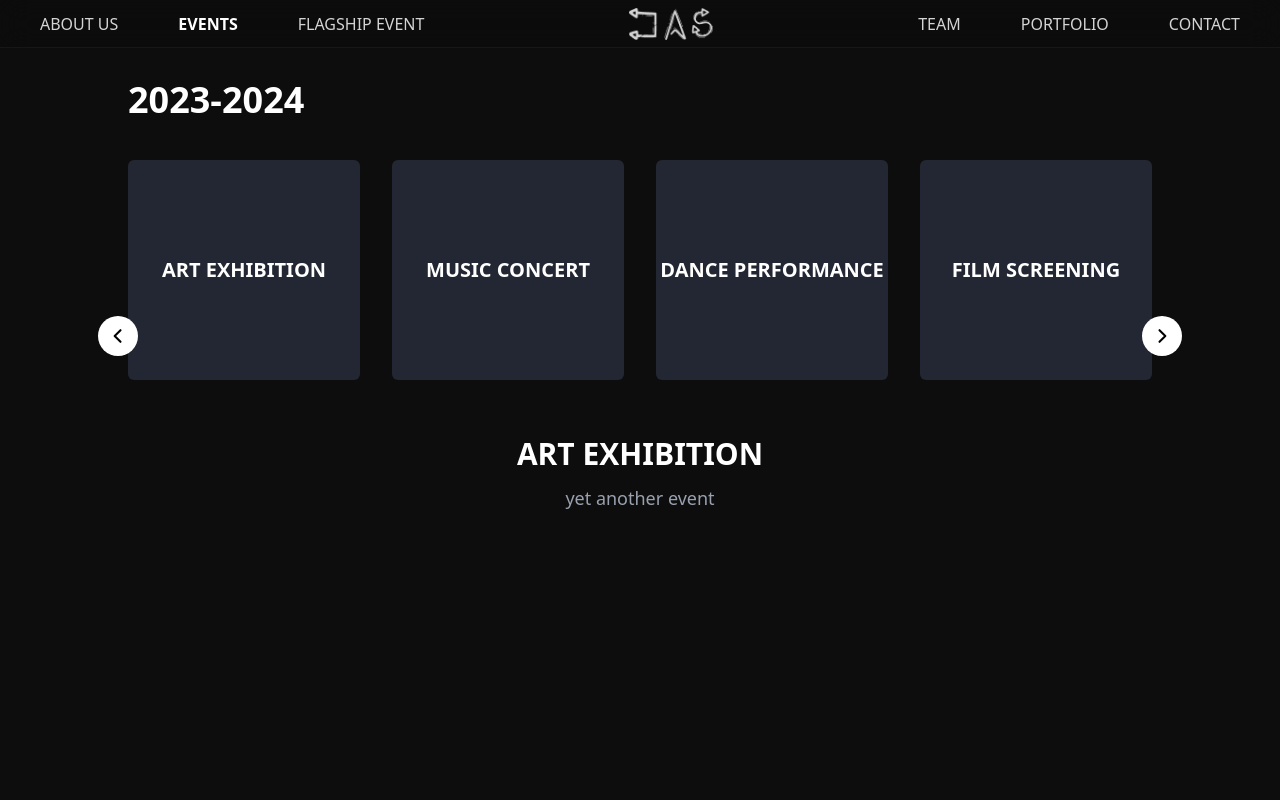
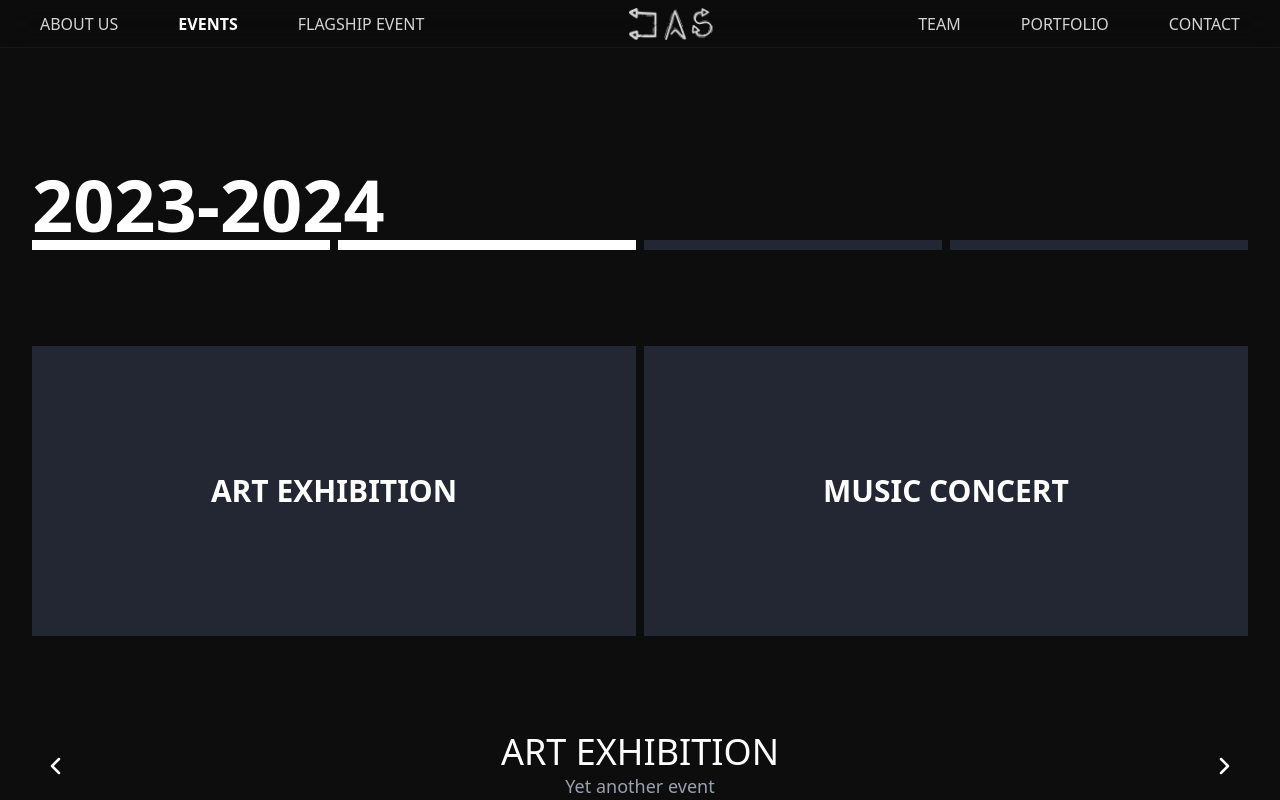
Before and after one commit to ishikamanchanda30/DASBVP, a React (Vite) app: page /events in a window 1280 px wide. Shown: the top 800 px of the page. Built offline with nearby package versions, Linux system fonts and the light colour scheme.

Commit message:
fixing events page

```diff
--- a/src/Pages/Events.tsx
+++ b/src/Pages/Events.tsx
@@ -1,126 +1,90 @@
 import React, { useState } from "react";
 
 const Events: React.FC = () => {
-  // Sample data for the carousel - Adjusted to match new design with titles instead of images
   const events = [
-    {
-      id: 1,
-      yearRange: "2023-2024",
-      title: "ART EXHIBITION",
-      description: "yet another event",
-      image: "", // No image needed for this design
-    },
-    {
-      id: 2,
-      yearRange: "2023-2024",
-      title: "MUSIC CONCERT",
-      description: "another event",
-      image: "",
-    },
-    {
-      id: 3,
-      yearRange: "2023-2024",
-      title: "DANCE PERFORMANCE",
-      description: "a dance event",
-      image: "",
-    },
-    {
-      id: 4,
-      yearRange: "2023-2024",
-      title: "FILM SCREENING",
-      description: "another film event",
-      image: "",
-    },
+    { id: 1, yearRange: "2023-2024", title: "ART EXHIBITION", description: "Yet another event" },
+    { id: 2, yearRange: "2023-2024", title: "MUSIC CONCERT", description: "Another event" },
+    { id: 3, yearRange: "2023-2024", title: "DANCE PERFORMANCE", description: "A dance event" },
+    { id: 4, yearRange: "2023-2024", title: "FILM SCREENING", description: "Another film event" },
   ];
 
-  const slidesPerPage = 4; // Show 2 items at a time
+  const slidesPerPage = 2;
   const [currentIndex, setCurrentIndex] = useState(0);
 
   const handleNext = () => {
-    setCurrentIndex((prevIndex) =>
-      Math.min(prevIndex + 1, Math.ceil(events.length / slidesPerPage) - 1)
-    );
+    setCurrentIndex((prevIndex) => Math.min(prevIndex + 1, Math.ceil(events.length / slidesPerPage) - 1));
   };
 
   const handlePrev = () => {
     setCurrentIndex((prevIndex) => Math.max(prevIndex - 1, 0));
   };
 
-  const visibleEvents = events.slice(
-    currentIndex * slidesPerPage,
-    (currentIndex + 1) * slidesPerPage
-  );
+  const visibleEvents = events.slice(currentIndex * slidesPerPage, (currentIndex + 1) * slidesPerPage);
 
   return (
-    <div className="w-screen h-screen bg-[#0D0D0D] text-white flex flex-col justify-start items-center py-20 px-12 font-kumbh">
+    <div className="w-screen h-screen bg-[#0D0D0D] text-white flex flex-col font-kumbh items-center justify-center">
       {/* Year Range */}
-      <div className="text-left w-full max-w-5xl mb-10"> {/* Increased mb */}
-        <p className="text-4xl font-bold">{events[0].yearRange}</p>
+      <div className="w-[95%] flex items-end justify-start text-7xl font-bold h-[30%]">
+        <p>{events[0].yearRange}</p>
       </div>
 
-      {/* Carousel Container */}
-      <div className="relative w-full max-w-5xl">
-        {/* Navigation Arrows - Circle Buttons */}
-        <button
-          className="absolute top-1/2 left-[-30px] transform -translate-y-1/2 bg-white rounded-full w-10 h-10 flex items-center justify-center focus:outline-none"
-          onClick={handlePrev}
-          aria-label="Previous"
-        >
-          <svg
-            xmlns="http://www.w3.org/2000/svg"
-            className="h-5 w-5 text-black" // Smaller arrow icon
-            fill="none"
-            viewBox="0 0 24 24"
-            stroke="currentColor"
-          >
-            <path
-              strokeLinecap="round"
-              strokeLinejoin="round"
-              strokeWidth="2.5"
-              d="M15 19l-7-7 7-7"
-            />
-          </svg>
-        </button>
-        <button
-          className="absolute top-1/2 right-[-30px] transform -translate-y-1/2 bg-white rounded-full w-10 h-10 flex items-center justify-center focus:outline-none"
-          onClick={handleNext}
-          aria-label="Next"
-        >
-          <svg
-            xmlns="http://www.w3.org/2000/svg"
-            className="h-5 w-5 text-black" // Smaller arrow icon
-            fill="none"
-            viewBox="0 0 24 24"
-            stroke="currentColor"
-          >
-            <path
-              strokeLinecap="round"
-              strokeLinejoin="round"
-              strokeWidth="2.5"
-              d="M9 5l7 7-7 7"
-            />
-          </svg>
-        </button>
+      {/* Carousel Wrapper - Full Width */}
+      <div className="w-[95%] flex-grow flex flex-col h-[70%] justify-around items-center">
+        {/* Event Carousel - Full Width */}
+        <div className="w-full flex justify-between gap-2 items-center h-[10px] rounded">
+          {events.map((_, index) => {
+            const isSelected = index >= currentIndex * slidesPerPage && index < (currentIndex + 1) * slidesPerPage;
 
-        {/* Carousel Content - Two items side by side */}
-        <div className="flex justify-center gap-8"> {/* Center items and add horizontal gap */}
+            return (
+              <div
+                key={index}
+                className={`h-full flex-1 flex items-center justify-center ${
+                  isSelected ? "bg-white" : "bg-[#232733]"
+                }`}
+              ></div>
+            );
+          })}
+        </div>
+        <div className="flex-grow w-full flex justify-between gap-2 items-center">
           {visibleEvents.map((event) => (
-            <div
-              key={event.id}
-              className="w-1/2 max-w-md" // Adjust max-w if needed
-            >
-              {/* Event Title as Thumbnail */}
-              <div className="bg-[#232733] py-24 flex items-center justify-center rounded-md"> {/* Darker blue-gray background, rounded corners, increased py */}
-                <p className="text-xl font-bold text-center">{event.title}</p> {/* Larger font size */}
+            <div key={event.id} className="flex-1 flex items-center justify-center bg-[#232733] h-[60%]">
+              <div className="flex items-center justify-center rounded-md w-full ">
+                <span className="text-3xl font-bold text-center">{event.title}</span>
               </div>
             </div>
           ))}
         </div>
 
-        {/* Event Details below carousel */}
-        <div className="mt-14 text-center"> {/* Increased mt */}
-          <h2 className="text-3xl font-bold mb-3">{events[currentIndex * slidesPerPage]?.title || ' '}</h2> {/* Increased mb */}
-          <p className="text-lg text-gray-400">{events[currentIndex * slidesPerPage]?.description || ' '}</p>
+        {/* Event Description & Buttons */}
+        <div className="w-full flex justify-between items-center">
+          {/* Event Details */}
+
+          <button
+            className="rounded-full w-12 h-12 flex items-center justify-center text-white"
+            onClick={handlePrev}
+            aria-label="Previous"
+          >
+            <svg className="h-6 w-6" fill="none" viewBox="0 0 24 24" stroke="currentColor">
+              <path strokeLinecap="round" strokeLinejoin="round" strokeWidth="2.5" d="M15 19l-7-7 7-7" />
+            </svg>
+          </button>
+
+
+          <div className="flex flex-col justify-center items-center">
+            <span className="text-4xl ">{events[currentIndex * slidesPerPage]?.title || " "}</span>
+            <span className="text-lg text-gray-400 font-light">{events[currentIndex * slidesPerPage]?.description || " "}</span>
+          </div>
+
+          <button
+            className="rounded-full w-12 h-12 flex items-center justify-center text-white"
+            onClick={handleNext}
+            aria-label="Next"
+          >
+            <svg className="h-6 w-6" fill="none" viewBox="0 0 24 24" stroke="currentColor">
+              <path strokeLinecap="round" strokeLinejoin="round" strokeWidth="2.5" d="M9 5l7 7-7 7" />
+            </svg>
+          </button>
+
         </div>
       </div>
     </div>
```
